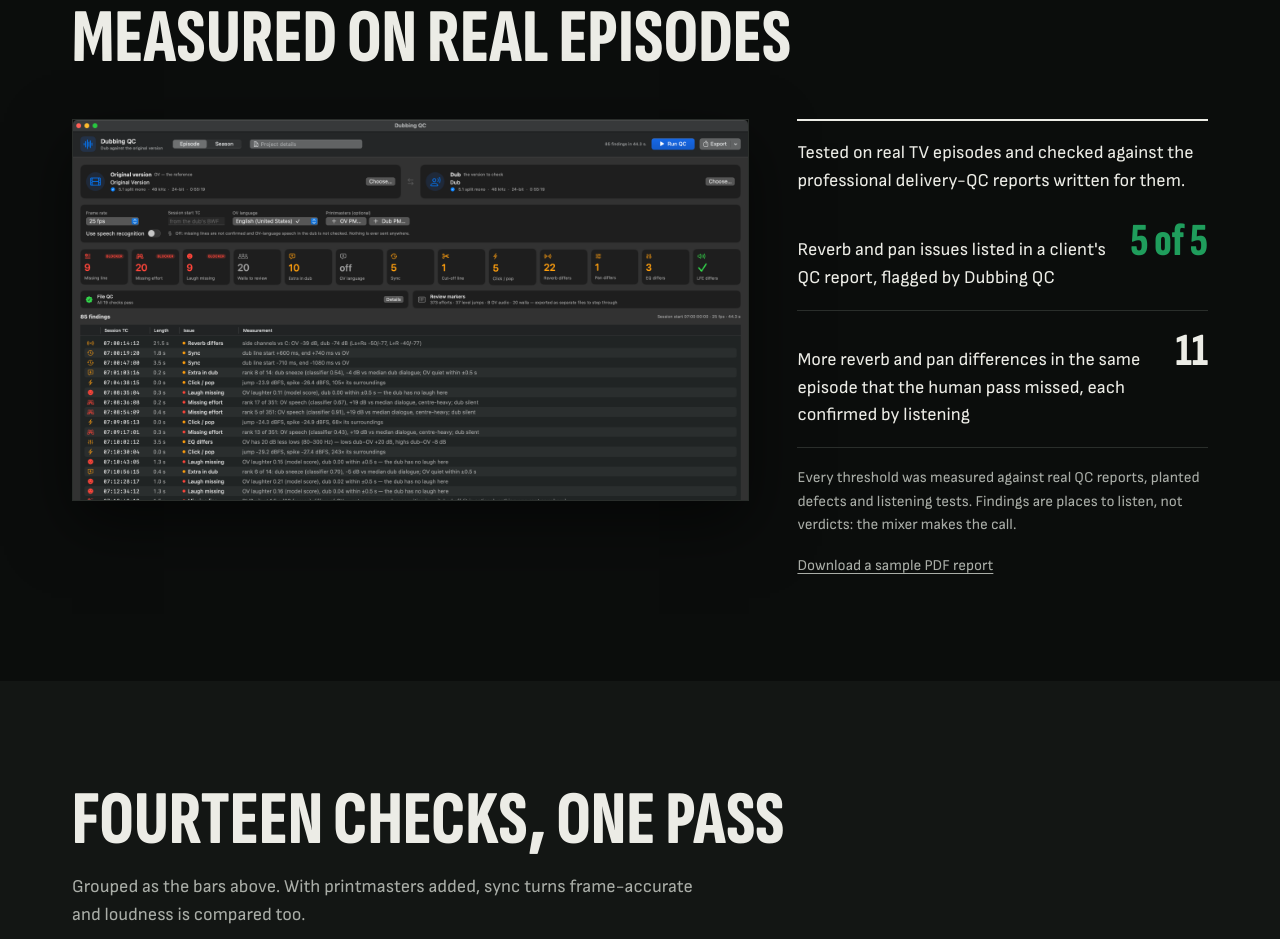
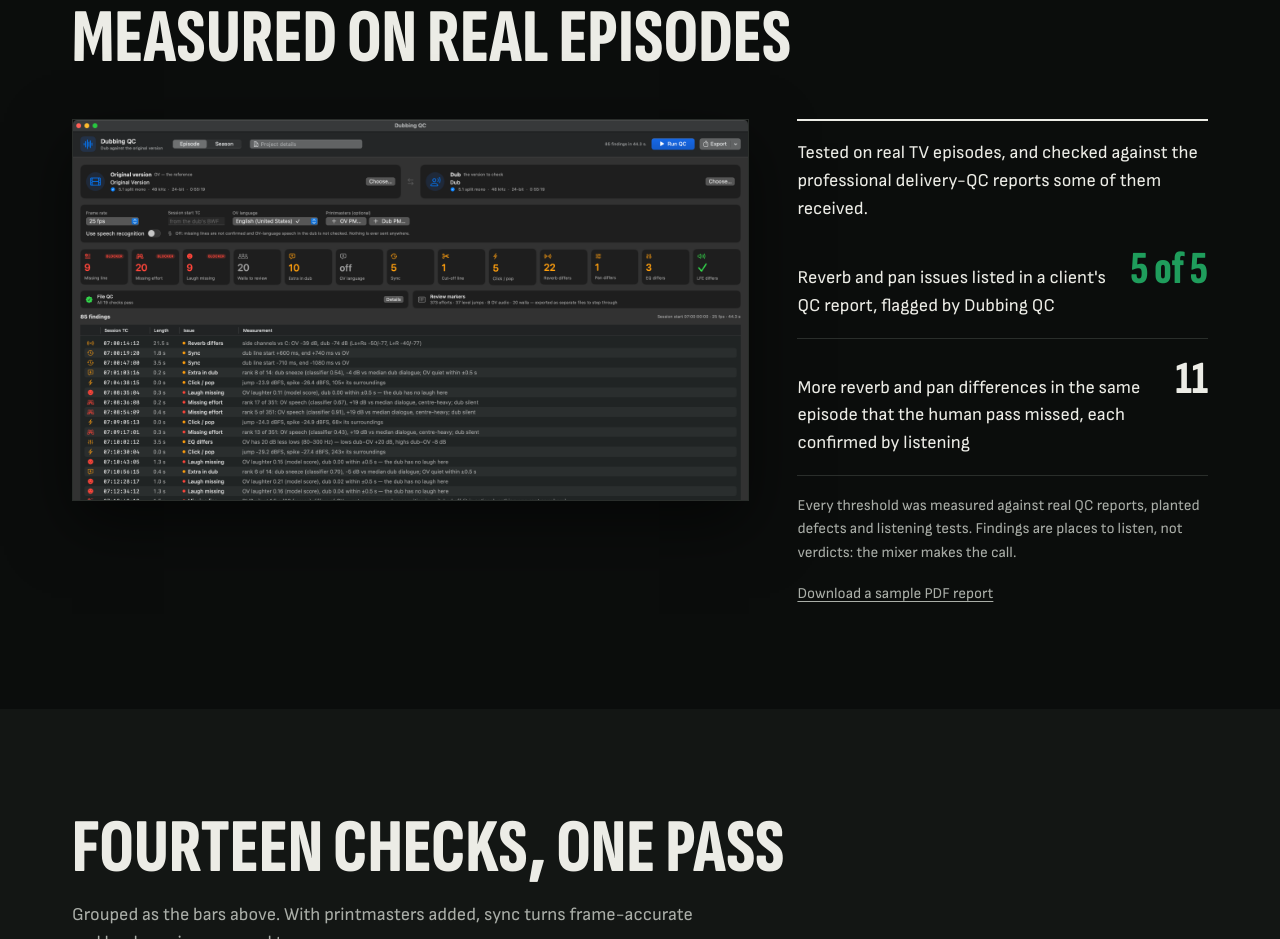
Before and after one commit to jirivatka/dubbingqc-site, a plain HTML site: page index.html in a window 1280 px wide. Shown: the part 1651-2590 px from the top of the page. Drawn offline with Linux system fonts and the light colour scheme.

Commit message:
Proof copy: not every tested episode had a QC report
Co-Authored-By: Claude Opus 5.5 <noreply@anthropic.com>

```diff
--- a/index.html
+++ b/index.html
@@ -99,7 +99,7 @@
           <img src="shot-results.png" alt="Dubbing QC results: check tiles with Blocker flags and a findings table with session timecodes and measurements." width="3316" height="2114" loading="lazy">
         </a>
         <div class="ledger">
-          <p style="margin:18px 0 6px">Tested on real TV episodes and checked against the professional delivery-QC reports written for them.</p>
+          <p style="margin:18px 0 6px">Tested on real TV episodes, and checked against the professional delivery-QC reports some of them received.</p>
           <div class="ledger-row"><span>Reverb and pan issues listed in a client's QC report, flagged by Dubbing QC</span><b class="ok">5 of 5</b></div>
           <div class="ledger-row"><span>More reverb and pan differences in the same episode that the human pass missed, each confirmed by listening</span><b class="extra">11</b></div>
           <p class="small">Every threshold was measured against real QC reports, planted defects and listening tests. Findings are places to listen, not verdicts: the mixer makes the call.</p>
```
